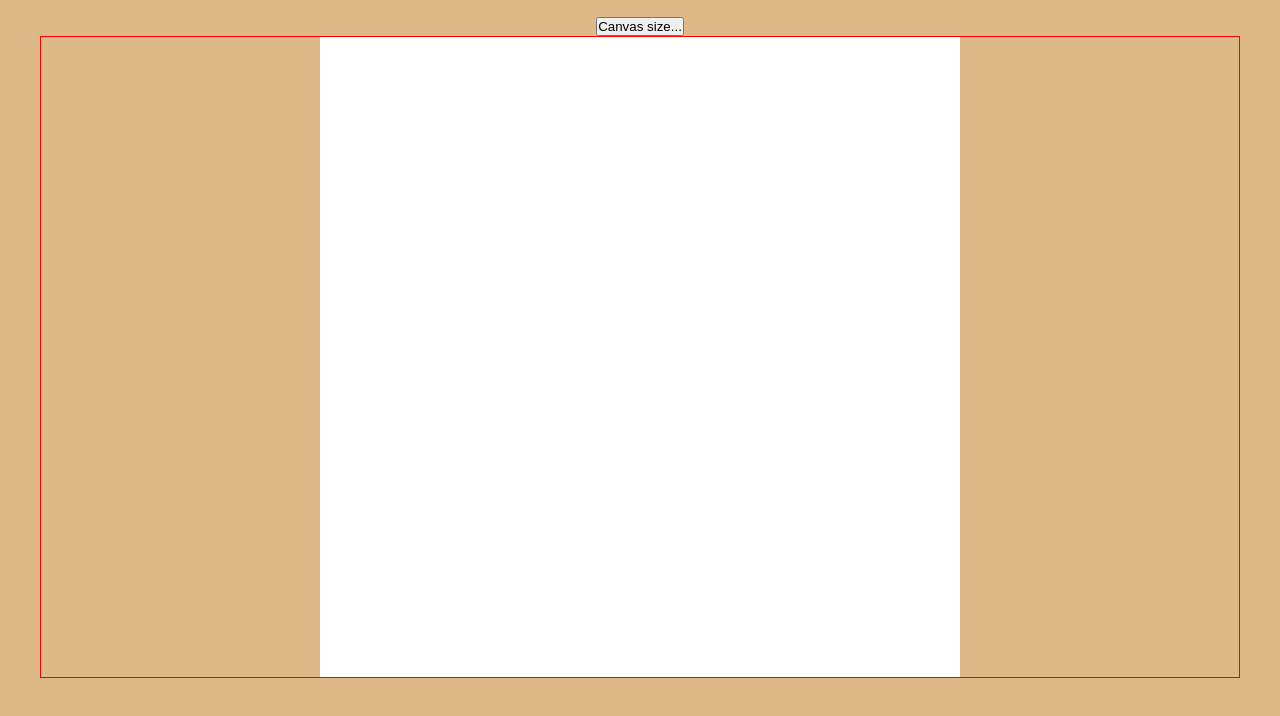
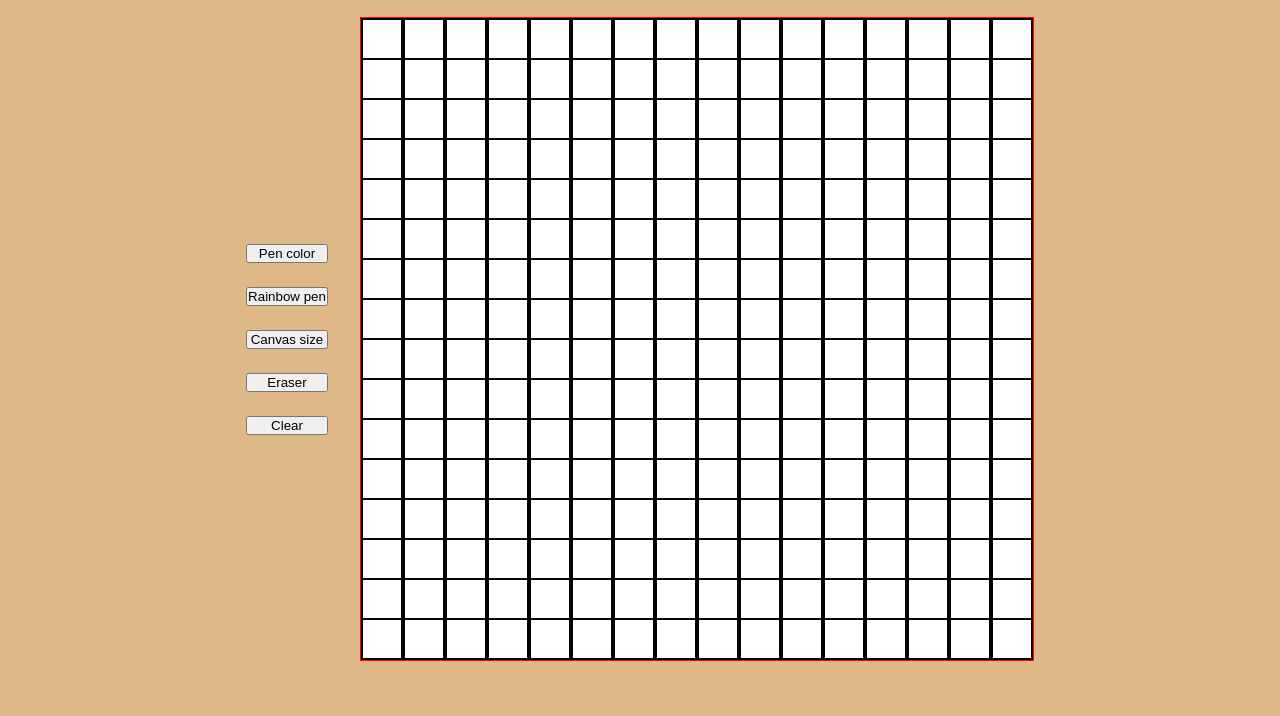
Before and after one commit to Muqtadirat/Etch-a-Sketch, a plain HTML site: page index.html in a window 1280 px wide. Shown: the part 60-776 px from the top of the page. Drawn offline with Linux system fonts and the light colour scheme.

Commit message:
feat: clear and erase button

```diff
--- a/app.js
+++ b/app.js
@@ -2,23 +2,27 @@
 
 const container = document.querySelector(".container");
 const canvasBtn = document.querySelector(".grid-setter");
-// var grid;
-// var gridBox;
+const eraser = document.querySelector(".eraser");
+const clearBtn = document.querySelector(".clear");
+const rainbowBtn = document.querySelector(".rainbow-pen");
+// let gridBox;
+let grids = [];
 
 function createGrids(canvasChange) {
   container.innerHTML = "";
   let x = canvasChange;
 
-  for (let gridBox = 0; gridBox < x; gridBox++) {
+  for (let col = 0; col < x; col++) {
     const gridBox = document.createElement("div");
     gridBox.setAttribute("class", "gridbox");
 
     container.appendChild(gridBox);
 
-    for (let grid = 0; grid < x; grid++) {
+    for (let row = 0; row < x; row++) {
       const grid = document.createElement("div");
       grid.setAttribute("class", "grid");
       gridBox.appendChild(grid);
+      grids.push(grid);
 
       grid.addEventListener("mousemove", () => {
         grid.style.cssText = "background-color:black; opacity: 1";
@@ -35,4 +39,20 @@ const canvasChange = () => {
 
 createGrids(16);
 
+const clearCanvas = () => {
+  grids.forEach((grid) => {
+    grid.style.backgroundColor = "white";
+  });
+};
+
+const erase = () => {
+  grids.forEach((grid) => {
+    grid.addEventListener("mousemove", () => {
+      grid.style.cssText = "background-color: white";
+    });
+  });
+};
+
 canvasBtn.addEventListener("click", canvasChange);
+clearBtn.addEventListener("click", clearCanvas);
+eraser.addEventListener("click", erase);
--- a/index.html
+++ b/index.html
@@ -9,10 +9,17 @@
   </head>
   <body>
     <header><h1>Sketch</h1></header>
-    <button class="grid-setter">Canvas size...</button>
-    <div class="container">
-      <!-- Box 1 -->
-      <!-- <div class="gridbox">
+    <section>
+      <div id="button-group">
+        <button class="pen-color">Pen color</button>
+        <button class="rainbow-pen">Rainbow pen</button>
+        <button class="grid-setter">Canvas size</button>
+        <button class="eraser">Eraser</button>
+        <button class="clear">Clear</button>
+      </div>
+      <div class="container">
+        <!-- Box 1 -->
+        <!-- <div class="gridbox">
         <div class="grid"></div>
         <div class="grid"></div>
         <div class="grid"></div>
@@ -30,6 +37,7 @@
         <div class="grid"></div>
         <div class="grid"></div>
       </div> -->
-    </div>
+      </div>
+    </section>
   </body>
 </html>
--- a/style.css
+++ b/style.css
@@ -18,25 +18,44 @@ header {
   color: white;
 }
 
+section {
+  display: flex;
+  gap: 32px;
+}
+
+/* buttons */
+button {
+}
+
+#button-group {
+  display: flex;
+  flex-direction: column;
+  justify-content: center;
+  gap: 24px;
+}
+
+/* grid styling */
 .container {
   display: flex;
   justify-content: center;
   /* margin: 0 auto; */
   border: 1px solid red;
-  width: 75rem;
+  max-width: 75rem;
 }
 
 .gridbox {
   background-color: white;
+  border: 1px solid black;
 }
 
 .grid {
   width: 2.5rem;
   height: 2.5rem;
-  opacity: 0;
+    border: 1px solid black;
+  /* opacity: 0;
   background-color: black;
   transition: opacity 2s ease-in 0.4s, transform 0.8s ease;
-  transform: scale(1);
+  transform: scale(1); */
 }
 
 .grid:hover {
```
